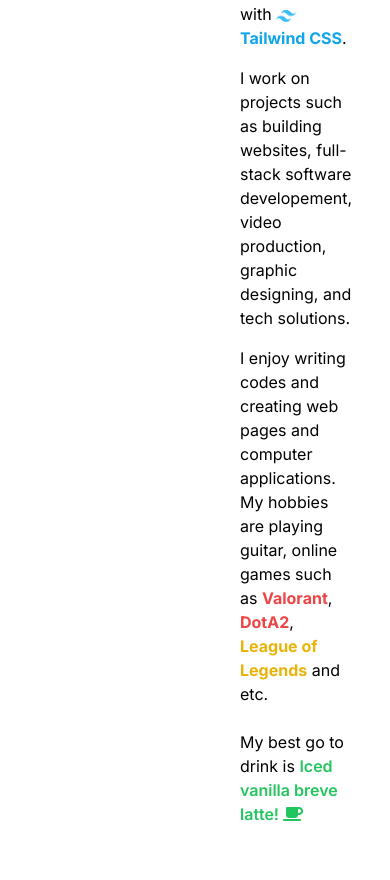
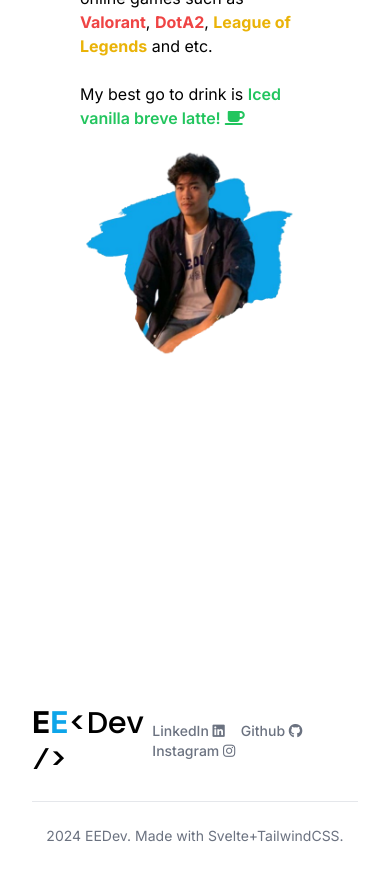
Before and after one commit to jwxfree/sv-portfolio, a SvelteKit app: page / in a window 390 px wide. Shown: the part 1840-2720 px from the top of the page. Built offline with nearby package versions, Linux system fonts and the light colour scheme; a web font is replaced by a local one.

Commit message:
adjust for mobile and pc responsiveness

```diff
--- a/src/components/Index.svelte
+++ b/src/components/Index.svelte
@@ -47,7 +47,7 @@
 
 <svelte:window bind:scrollY={y} />
 
-<main class="flex flex-col flex-1 p-32 dark:bg-black dark:text-white px-60">
+<main class="flex flex-col flex-1 p-32 dark:bg-black dark:text-white sm:px-20 md:px-40 lg:px-60">
   <!-- INTRO PAGE -->
 
   <section
@@ -152,8 +152,11 @@
         </p>
       </div>
       <div class="scale-up-center">
-        <img src="./profile-pic.png" alt="pfp" class="xlg:w-full xlg:pt-16 xlg:pr-26 lg:pt-14 sm:hidden md:block lg:block">
+        <img src="./profile-pic.png" alt="pfp" class="xlg:w-full xlg:pt-16 xlg:pr-26 lg:pt-14 sm:hidden md:hidden lg:block">
       </div>
+    </div>
+    <div class="scale-up-center">
+      <img src="./profile-pic.png" alt="pfp" class="xlg:w-full xlg:pt-16 xlg:pr-26 lg:pt-14 sm:block md:block lg:hidden">
     </div>
   </section>
 
```
